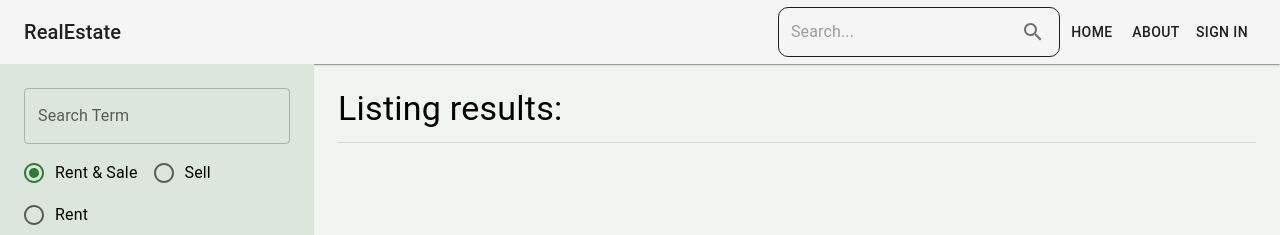
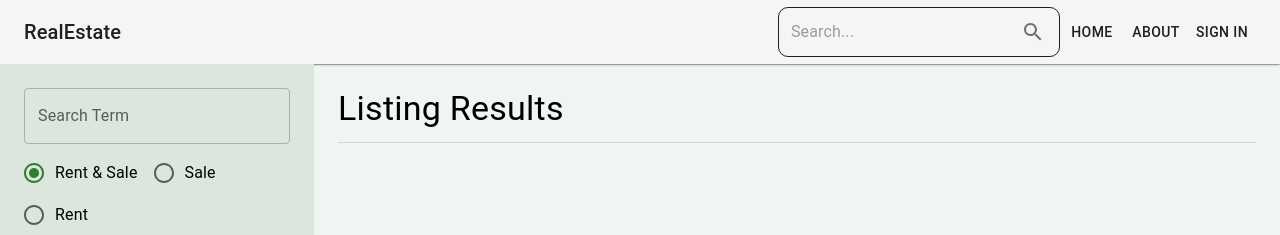
Before and after one commit to PasanMadhuranga/Real-Estate-Marketplace, a React (Vite) app in the folder client/: page /search in a window 1280 px wide. Shown: the top 235 px of the page. Built offline with nearby package versions, Linux system fonts and the light colour scheme; no server answers.

Commit message:
add explanatory comments to search page

```diff
--- a/client/src/pages/Search.jsx
+++ b/client/src/pages/Search.jsx
@@ -29,13 +29,13 @@ export default function Search() {
     furnished: false,
     sort: "createdAt",
     order: "desc",
-  });
+  }); // this state will hold the data from the side panel
   const [loading, setLoading] = useState(false);
   const [listings, setListings] = useState([]);
   const navigate = useNavigate();
 
   useEffect(() => {
-    const urlParams = new URLSearchParams(window.location.search);
+    const urlParams = new URLSearchParams(location.search);
     const searchTerm = urlParams.get("searchTerm");
     const type = urlParams.get("type");
     const offer = urlParams.get("offer");
@@ -52,12 +52,12 @@ export default function Search() {
       sort: sort || "createdAt",
       order: order || "desc",
     });
+
     const fetchListings = async () => {
       try {
         setLoading(true);
         const searchQuery = urlParams.toString();
         const response = await axios.get(`/api/listing/get?${searchQuery}`);
-        console.log(response.data);
         setListings(response.data);
         setLoading(false);
       } catch (error) {
@@ -72,7 +72,7 @@ export default function Search() {
     e.preventDefault();
     const urlParams = new URLSearchParams();
     for (const key in sidebarData) {
-      urlParams.set(key, sidebarData[key]);
+      urlParams.set(key, sidebarData[key]); // set the query params from sidebarData
     }
     const searchQuery = urlParams.toString();
     navigate(`/search/?${searchQuery}`);
@@ -89,7 +89,7 @@ export default function Search() {
             sx={{
               bgcolor: "nature.dark",
               p: 3,
-              height: { xs: "auto", md: "100vh" },
+              height: { md: "100vh" },
             }}
           >
             <TextField
@@ -97,6 +97,7 @@ export default function Search() {
               label="Search Term"
               variant="outlined"
               name="searchTerm"
+              color="success"
               onChange={(e) =>
                 setSidebarData({ ...sidebarData, searchTerm: e.target.value })
               }
@@ -113,14 +114,14 @@ export default function Search() {
               value={sidebarData.type}
             >
               <FormControlLabel
-                value="all"
+                value="all" // this value is the one that will be set in the state
                 control={<Radio color="success" />}
                 label="Rent & Sale"
               />
               <FormControlLabel
                 value="sell"
                 control={<Radio color="success" />}
-                label="Sell"
+                label="Sale"
               />
               <FormControlLabel
                 value="rent"
@@ -193,7 +194,7 @@ export default function Search() {
           </Grid>
           <Grid item xs={12} md={9}>
             <Typography variant="h4" gutterBottom>
-              Listing results:
+              Listing Results
             </Typography>
             <Divider sx={{ mb: 2 }} />
             {loading && (
```
